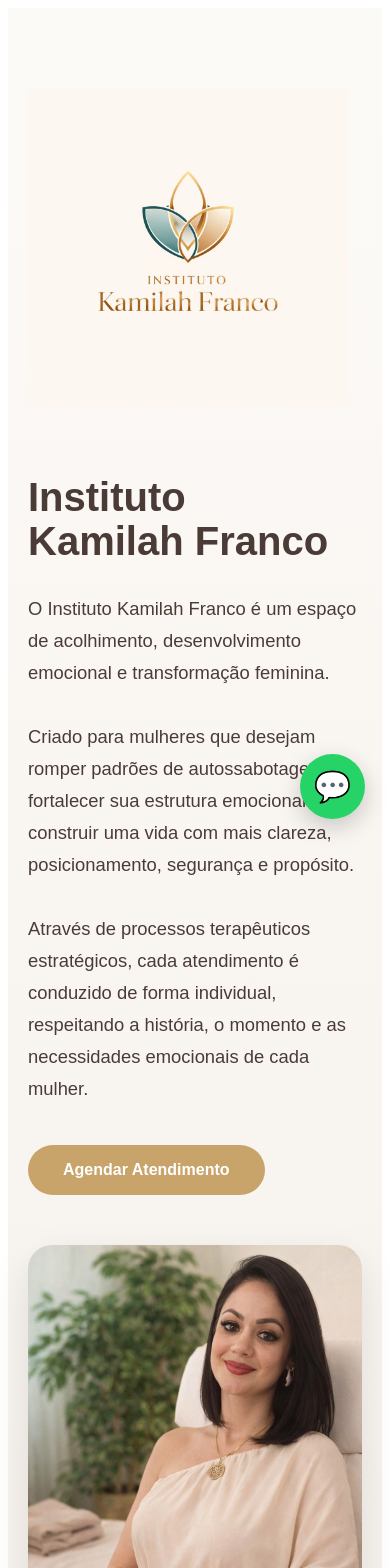
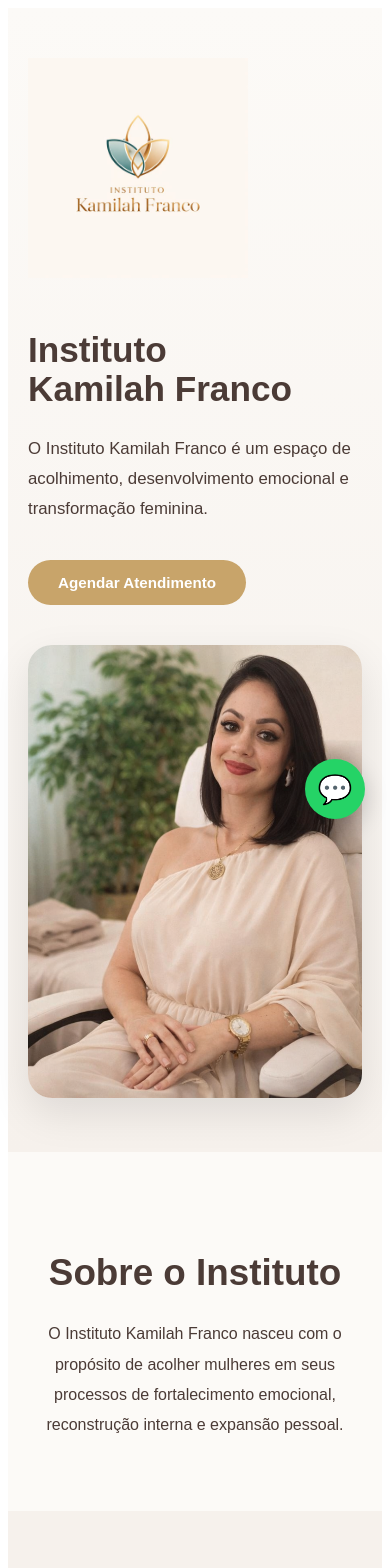
Before and after one commit to Institutokamilahfranco/instituto-kamilah-site, a Next.js app: page / in a window 390 px wide. Shown: the top 1568 px of the page. Built offline with nearby package versions, Linux system fonts and the light colour scheme.

Commit message:
Update page.js

```diff
--- a/app/page.js
+++ b/app/page.js
@@ -20,19 +20,19 @@ export default function Home() {
       {/* HERO */}
       <section
         style={{
-          padding: "80px 20px",
+          padding: "50px 20px",
           background:
             "linear-gradient(to bottom, #FCFAF7, #F6F1EC)",
         }}
       >
         <div
           style={{
-            maxWidth: "1300px",
+            maxWidth: "1200px",
             margin: "0 auto",
             display: "grid",
             gridTemplateColumns:
               "repeat(auto-fit, minmax(320px, 1fr))",
-            gap: "50px",
+            gap: "40px",
             alignItems: "center",
           }}
         >
@@ -41,17 +41,17 @@ export default function Home() {
               src="/logo.jpeg"
               alt="Instituto Kamilah Franco"
               style={{
-                width: "320px",
-                marginBottom: "30px",
+                width: "220px",
+                marginBottom: "20px",
               }}
             />
 
             <h1
               style={{
-                fontSize: "clamp(2.5rem, 8vw, 4rem)",
+                fontSize: "clamp(2.2rem, 7vw, 3.5rem)",
                 lineHeight: "1.1",
                 color: "#4B3B36",
-                marginBottom: "30px",
+                marginBottom: "25px",
               }}
             >
               Instituto <br />
@@ -60,33 +60,15 @@ export default function Home() {
 
             <p
               style={{
-                fontSize: "1.15rem",
-                lineHeight: "2rem",
+                fontSize: "1.05rem",
+                lineHeight: "1.9rem",
                 color: "#4B3B36",
-                marginBottom: "40px",
+                marginBottom: "35px",
               }}
             >
               O Instituto Kamilah Franco é um espaço de
               acolhimento, desenvolvimento emocional e
               transformação feminina.
-
-              <br />
-              <br />
-
-              Criado para mulheres que desejam romper
-              padrões de autossabotagem, fortalecer sua
-              estrutura emocional e construir uma vida com
-              mais clareza, posicionamento, segurança e
-              propósito.
-
-              <br />
-              <br />
-
-              Através de processos terapêuticos
-              estratégicos, cada atendimento é conduzido
-              de forma individual, respeitando a história,
-              o momento e as necessidades emocionais de
-              cada mulher.
             </p>
 
             <a
@@ -96,11 +78,11 @@ export default function Home() {
                 display: "inline-block",
                 backgroundColor: "#C8A46A",
                 color: "#fff",
-                padding: "16px 35px",
+                padding: "14px 30px",
                 borderRadius: "40px",
                 textDecoration: "none",
                 fontWeight: "bold",
-                fontSize: "1rem",
+                fontSize: "0.95rem",
               }}
             >
               Agendar Atendimento
@@ -113,7 +95,7 @@ export default function Home() {
               alt="Kamilah Franco"
               style={{
                 width: "100%",
-                maxWidth: "500px",
+                maxWidth: "420px",
                 borderRadius: "24px",
                 boxShadow:
                   "0 15px 40px rgba(0,0,0,0.10)",
@@ -126,15 +108,15 @@ export default function Home() {
       {/* SOBRE */}
       <section
         style={{
-          padding: "80px 20px",
+          padding: "70px 20px",
           backgroundColor: "#FCFAF7",
           textAlign: "center",
         }}
       >
         <h2
           style={{
-            fontSize: "2.5rem",
-            marginBottom: "30px",
+            fontSize: "2.3rem",
+            marginBottom: "25px",
           }}
         >
           Sobre o Instituto
@@ -142,38 +124,30 @@ export default function Home() {
 
         <p
           style={{
-            maxWidth: "900px",
+            maxWidth: "850px",
             margin: "0 auto",
-            lineHeight: "2rem",
-            fontSize: "1.1rem",
+            lineHeight: "1.9rem",
+            fontSize: "1rem",
           }}
         >
           O Instituto Kamilah Franco nasceu com o
           propósito de acolher mulheres em seus processos
-          de reconstrução emocional, fortalecimento
-          interno e expansão pessoal.
-
-          <br />
-          <br />
-
-          Um espaço seguro para mulheres que desejam
-          desenvolver clareza emocional, fortalecer sua
-          base interna e criar uma vida mais alinhada com
-          sua verdade, identidade e propósito.
+          de fortalecimento emocional, reconstrução
+          interna e expansão pessoal.
         </p>
       </section>
 
       {/* PROCESSOS */}
       <section
         style={{
-          padding: "80px 20px",
+          padding: "70px 20px",
         }}
       >
         <h2
           style={{
             textAlign: "center",
-            fontSize: "2.5rem",
-            marginBottom: "60px",
+            fontSize: "2.3rem",
+            marginBottom: "50px",
           }}
         >
           Processos Terapêuticos
@@ -193,30 +167,30 @@ export default function Home() {
             {
               imagem: "/produto1.png",
               titulo:
-                "Estrutura Emocional para Romper a Autossabotagem",
+                "Estrutura Emocional",
               texto:
-                "Processo terapêutico estratégico para mulheres que desejam fortalecer sua base emocional, romper padrões limitantes e sustentar crescimento e posicionamento.",
+                "Fortalecimento emocional para romper padrões limitantes.",
             },
             {
               imagem: "/produto2.png",
               titulo:
-                "Acompanhamento Terapêutico Estratégico",
+                "Acompanhamento Terapêutico",
               texto:
-                "Atendimento terapêutico individual focado em desenvolvimento emocional, reconstrução interna e clareza para decisões e direcionamento pessoal.",
+                "Processo terapêutico individual com direcionamento emocional.",
             },
             {
               imagem: "/produto3.png",
               titulo:
-                "Sustentação Emocional e Posicionamento",
+                "Posicionamento Emocional",
               texto:
-                "Processo terapêutico voltado para mulheres que desejam desenvolver segurança emocional, clareza interna e fortalecimento pessoal.",
+                "Desenvolvimento de segurança emocional e clareza interna.",
             },
             {
               imagem: "/produto4.png",
               titulo:
-                "Sessão Diagnóstica Terapêutica",
+                "Sessão Diagnóstica",
               texto:
-                "Primeiro encontro para identificar padrões emocionais, autossabotagem e direcionar o processo terapêutico de forma estratégica.",
+                "Identificação de padrões emocionais e direcionamento terapêutico.",
             },
           ].map((item, index) => (
             <div
@@ -242,10 +216,10 @@ export default function Home() {
 
               <h3
                 style={{
-                  marginBottom: "20px",
+                  marginBottom: "15px",
                   color: "#C8A46A",
-                  lineHeight: "2rem",
-                  fontSize: "1.4rem",
+                  lineHeight: "1.7rem",
+                  fontSize: "1.2rem",
                 }}
               >
                 {item.titulo}
@@ -253,7 +227,7 @@ export default function Home() {
 
               <p
                 style={{
-                  lineHeight: "1.8rem",
+                  lineHeight: "1.7rem",
                 }}
               >
                 {item.texto}
@@ -266,7 +240,7 @@ export default function Home() {
       {/* MISSÃO VISÃO E VALORES */}
       <section
         style={{
-          padding: "100px 20px",
+          padding: "70px 20px",
           backgroundColor: "#f8f3ef",
         }}
       >
@@ -279,49 +253,49 @@ export default function Home() {
           <h2
             style={{
               textAlign: "center",
-              fontSize: "48px",
+              fontSize: "38px",
               color: "#4b3b36",
-              marginBottom: "70px",
+              marginBottom: "50px",
               fontWeight: "600",
             }}
           >
             Missão, Visão e Valores
           </h2>
 
+          <div
+            style={{
+              display: "grid",
+              gridTemplateColumns:
+                "repeat(auto-fit, minmax(300px, 1fr))",
+              gap: "30px",
+            }}
+          >
             {/* MISSÃO */}
             <div
               style={{
-              display: "flex",
-              alignItems: "center",
-              gap: "50px",
-              marginBottom: "80px",
-              flexWrap: "wrap",
+                backgroundColor: "#fff",
+                borderRadius: "24px",
+                overflow: "hidden",
+                boxShadow:
+                  "0 10px 30px rgba(0,0,0,0.05)",
               }}
             >
               <img
                 src="/missao.png"
-              alt="Missão Instituto Kamilah Franco"
+                alt="Missão"
                 style={{
-                width: "500px",
-                borderRadius: "24px",
-                boxShadow:
-                  "0 10px 30px rgba(0,0,0,0.08)",
-                flex: "1",
-                minWidth: "300px",
+                  width: "100%",
+                  height: "220px",
+                  objectFit: "cover",
                 }}
               />
 
-            <div
-              style={{
-                flex: "1",
-                minWidth: "300px",
-              }}
-            >
+              <div style={{ padding: "25px" }}>
                 <h3
                   style={{
-                  fontSize: "40px",
                     color: "#b38b59",
-                  marginBottom: "20px",
+                    fontSize: "28px",
+                    marginBottom: "12px",
                   }}
                 >
                   Missão
@@ -329,15 +303,12 @@ export default function Home() {
 
                 <p
                   style={{
-                  fontSize: "22px",
-                  lineHeight: "1.8",
+                    lineHeight: "1.7",
                     color: "#5b4b45",
                   }}
                 >
                   Acolher e direcionar mulheres em seus
-                processos emocionais, promovendo
-                fortalecimento interno, clareza emocional,
-                posicionamento e transformação pessoal.
+                  processos emocionais.
                 </p>
               </div>
             </div>
@@ -345,24 +316,29 @@ export default function Home() {
             {/* VISÃO */}
             <div
               style={{
-              display: "flex",
-              alignItems: "center",
-              gap: "50px",
-              marginBottom: "80px",
-              flexWrap: "wrap-reverse",
+                backgroundColor: "#fff",
+                borderRadius: "24px",
+                overflow: "hidden",
+                boxShadow:
+                  "0 10px 30px rgba(0,0,0,0.05)",
               }}
             >
-            <div
+              <img
+                src="/visao.png"
+                alt="Visão"
                 style={{
-                flex: "1",
-                minWidth: "300px",
+                  width: "100%",
+                  height: "220px",
+                  objectFit: "cover",
                 }}
-            >
+              />
+
+              <div style={{ padding: "25px" }}>
                 <h3
                   style={{
-                  fontSize: "40px",
                     color: "#b38b59",
-                  marginBottom: "20px",
+                    fontSize: "28px",
+                    marginBottom: "12px",
                   }}
                 >
                   Visão
@@ -370,67 +346,42 @@ export default function Home() {
 
                 <p
                   style={{
-                  fontSize: "22px",
-                  lineHeight: "1.8",
+                    lineHeight: "1.7",
                     color: "#5b4b45",
                   }}
                 >
                   Ser referência em desenvolvimento
-                emocional feminino, auxiliando mulheres a
-                romper padrões de autossabotagem,
-                fortalecer sua identidade emocional e
-                construir uma vida com mais verdade,
-                segurança e propósito.
+                  emocional feminino.
                 </p>
               </div>
-
-            <img
-              src="/visao.png"
-              alt="Visão Instituto Kamilah Franco"
-              style={{
-                width: "500px",
-                borderRadius: "24px",
-                boxShadow:
-                  "0 10px 30px rgba(0,0,0,0.08)",
-                flex: "1",
-                minWidth: "300px",
-              }}
-            />
             </div>
 
             {/* VALORES */}
             <div
               style={{
-              display: "flex",
-              alignItems: "center",
-              gap: "50px",
-              flexWrap: "wrap",
+                backgroundColor: "#fff",
+                borderRadius: "24px",
+                overflow: "hidden",
+                boxShadow:
+                  "0 10px 30px rgba(0,0,0,0.05)",
               }}
             >
               <img
                 src="/valores.png"
-              alt="Valores Instituto Kamilah Franco"
+                alt="Valores"
                 style={{
-                width: "500px",
-                borderRadius: "24px",
-                boxShadow:
-                  "0 10px 30px rgba(0,0,0,0.08)",
-                flex: "1",
-                minWidth: "300px",
+                  width: "100%",
+                  height: "220px",
+                  objectFit: "cover",
                 }}
               />
 
-            <div
-              style={{
-                flex: "1",
-                minWidth: "300px",
-              }}
-            >
+              <div style={{ padding: "25px" }}>
                 <h3
                   style={{
-                  fontSize: "40px",
                     color: "#b38b59",
-                  marginBottom: "20px",
+                    fontSize: "28px",
+                    marginBottom: "12px",
                   }}
                 >
                   Valores
@@ -438,15 +389,14 @@ export default function Home() {
 
                 <p
                   style={{
-                  fontSize: "22px",
-                  lineHeight: "1.8",
+                    lineHeight: "1.7",
                     color: "#5b4b45",
                   }}
                 >
-                Acolhimento, ética, escuta, respeito à
-                individualidade, transformação emocional,
-                verdade, clareza e expansão feminina.
+                  Ética, acolhimento, escuta, clareza e
+                  expansão feminina.
                 </p>
+              </div>
             </div>
           </div>
         </div>
@@ -455,7 +405,7 @@ export default function Home() {
       {/* FORMULÁRIO */}
       <section
         style={{
-          padding: "100px 20px",
+          padding: "80px 20px",
           backgroundColor: "#FCFAF7",
         }}
       >
@@ -464,7 +414,7 @@ export default function Home() {
             maxWidth: "800px",
             margin: "0 auto",
             backgroundColor: "#fff",
-            padding: "50px",
+            padding: "40px",
             borderRadius: "30px",
             boxShadow:
               "0 10px 30px rgba(0,0,0,0.05)",
@@ -473,27 +423,15 @@ export default function Home() {
           <h2
             style={{
               textAlign: "center",
-              fontSize: "42px",
+              fontSize: "36px",
               marginBottom: "20px",
             }}
           >
             Agende seu atendimento
           </h2>
 
-          <p
-            style={{
-              textAlign: "center",
-              marginBottom: "40px",
-              lineHeight: "1.8",
-            }}
-          >
-            Preencha seus dados e entraremos em contato
-            para direcionar o melhor acompanhamento para
-            você.
-          </p>
-
           <form
-            action="https://formsubmit.co/SEUEMAIL@gmail.com"
+            action="https://formsubmit.co/kamilahfranco.comunicacao@gmail.com"
             method="POST"
             style={{
               display: "flex",
@@ -527,8 +465,8 @@ export default function Home() {
 
             <textarea
               name="mensagem"
-              placeholder="Conte brevemente o que você deseja trabalhar"
-              rows="6"
+              placeholder="Como podemos te ajudar?"
+              rows="5"
               style={inputStyle}
             />
 
@@ -554,14 +492,14 @@ export default function Home() {
       {/* CONTATO */}
       <section
         style={{
-          padding: "80px 20px",
+          padding: "70px 20px",
           textAlign: "center",
         }}
       >
         <h2
           style={{
-            fontSize: "2.5rem",
-            marginBottom: "30px",
+            fontSize: "2.3rem",
+            marginBottom: "25px",
           }}
         >
           Contato
@@ -571,7 +509,7 @@ export default function Home() {
           WhatsApp: (46) 98804-2216
         </p>
 
-        <p style={{ marginBottom: "40px" }}>
+        <p style={{ marginBottom: "35px" }}>
           Instagram: @instituto.kamilah.franco
         </p>
 
@@ -582,7 +520,7 @@ export default function Home() {
             display: "inline-block",
             backgroundColor: "#4B3B36",
             color: "#fff",
-            padding: "15px 35px",
+            padding: "14px 30px",
             borderRadius: "40px",
             textDecoration: "none",
             fontWeight: "bold",
@@ -592,7 +530,7 @@ export default function Home() {
         </a>
       </section>
 
-      {/* BOTÃO FIXO WHATSAPP */}
+      {/* BOTÃO FIXO */}
       <a
         href="https://wa.me/5546988042216"
         target="_blank"
@@ -602,13 +540,13 @@ export default function Home() {
           right: "25px",
           backgroundColor: "#25D366",
           color: "#fff",
-          width: "65px",
-          height: "65px",
+          width: "60px",
+          height: "60px",
           borderRadius: "50%",
           display: "flex",
           alignItems: "center",
           justifyContent: "center",
-          fontSize: "30px",
+          fontSize: "28px",
           textDecoration: "none",
           boxShadow:
             "0 8px 25px rgba(0,0,0,0.20)",
```
Lines whose indentation alone changed are shown as unchanged.
